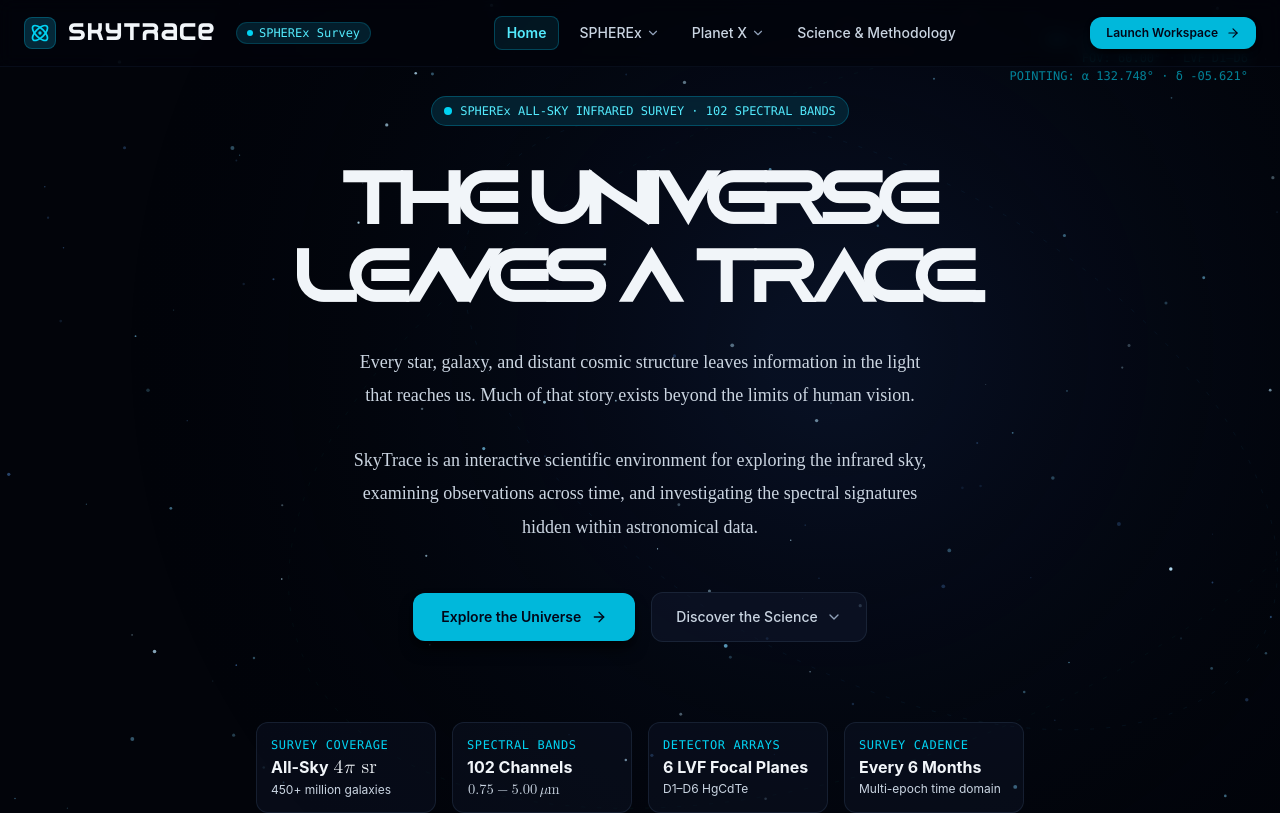
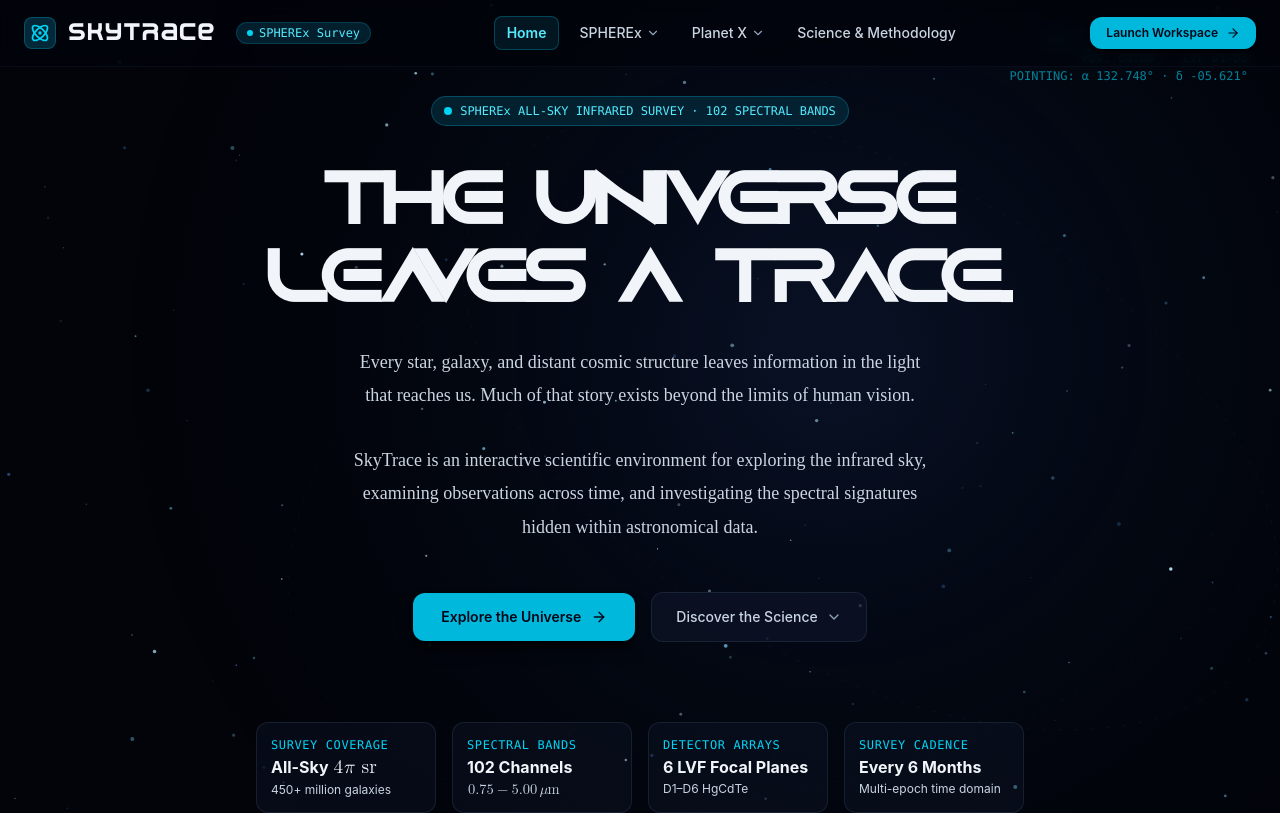
Before and after one commit to callmetechnophile/nasa-space-challenge, a Next.js app in the folder frontend/: page / in a window 1280 px wide. Shown: the top 813 px of the page. Built offline with nearby package versions, Linux system fonts and the light colour scheme; a web font is replaced by a local one.

Commit message:
style(landing): increase word spacing on main hero headline

```diff
--- a/frontend/app/globals.css
+++ b/frontend/app/globals.css
@@ -57,6 +57,7 @@
 
 .font-aeruno {
   font-family: var(--font-aeruno), 'Aeruno', sans-serif;
+  word-spacing: 0.22em;
 }
 
 .font-serif,
--- a/frontend/app/page.tsx
+++ b/frontend/app/page.tsx
@@ -32,7 +32,7 @@ export default function SkyTraceLandingPage() {
             </div>
 
             {/* Aeruno Display Headline */}
-            <h1 className="font-aeruno text-4xl sm:text-6xl lg:text-7xl font-bold tracking-tight text-slate-100 max-w-4xl mx-auto leading-[1.08] [text-wrap:balance]">
+            <h1 className="font-aeruno text-4xl sm:text-6xl lg:text-7xl font-bold tracking-normal [word-spacing:0.55em] text-slate-100 max-w-4xl mx-auto leading-[1.08] [text-wrap:balance]">
               The universe leaves a trace.
             </h1>
 
```
